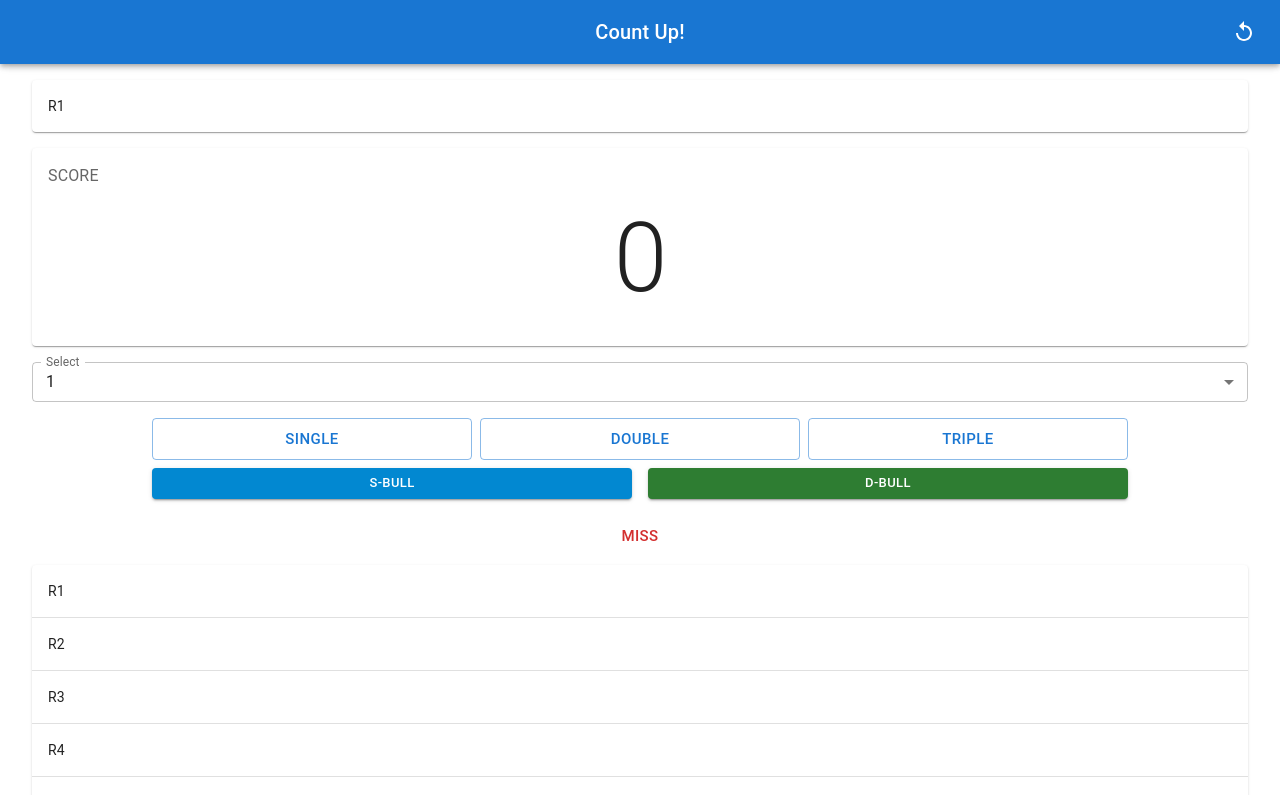
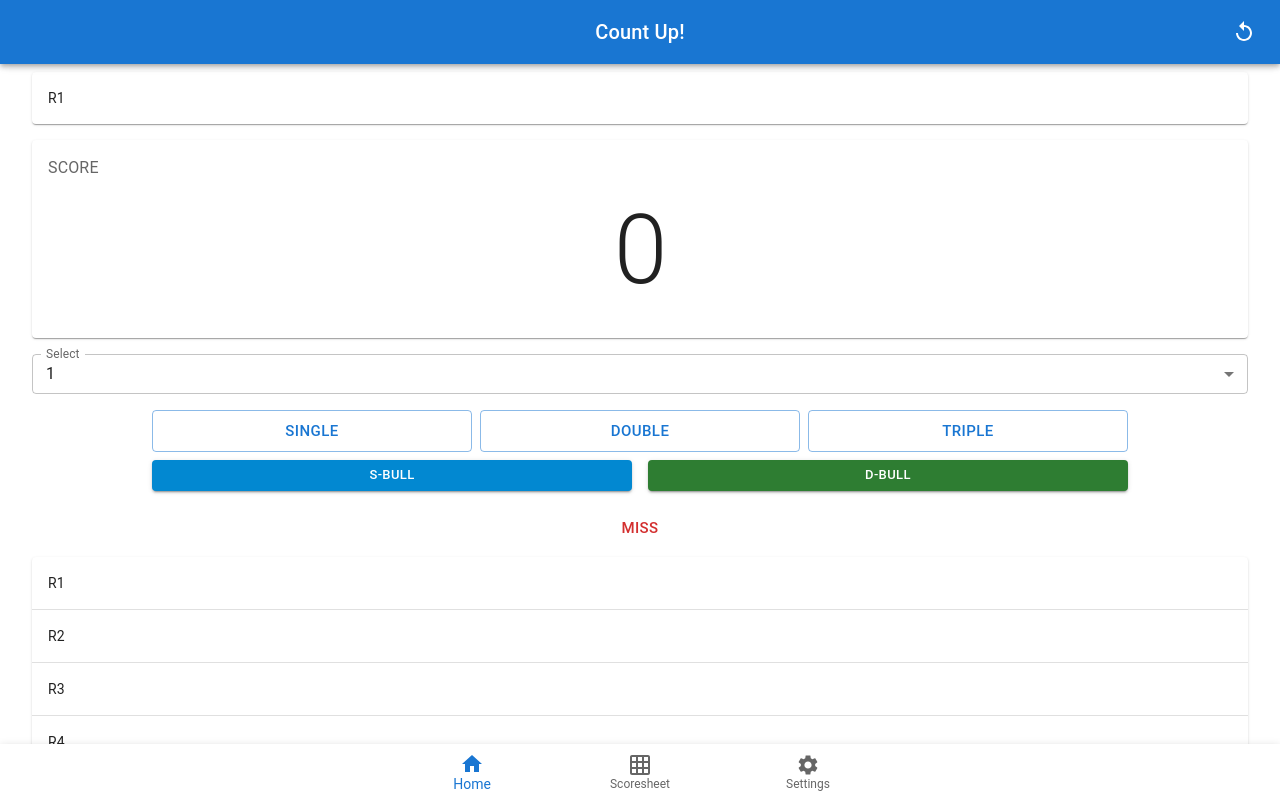
Before and after one commit to Sei-Tsushima-sti/count-up-app, a React (Create React App) app: page / in a window 1280 px wide. Shown: the top 795 px of the page. Built offline with nearby package versions, Linux system fonts and the light colour scheme.

Commit message:
タブ切り替えがうまくいかん

```diff
--- a/src/App.jsx
+++ b/src/App.jsx
@@ -1,6 +1,5 @@
 import { useState, useEffect } from "react";
 import { styled } from '@mui/material/styles';
-
 import { TopBar } from "./components/TopBar.jsx";
 import { TotalScoreCard } from "./components/TotalScoreCard.jsx";
 import { BullButtons } from "./components/BullButtons.jsx";
@@ -9,6 +8,7 @@ import { MultipleScoreButtons } from "./components/MultipleScoreButtons.jsx";
 import { MissButton } from "./components/MissButton.jsx";
 import { ResultDialog } from "./components/ResultDialog.jsx";
 import { ScoreTable, ScoreTableSingle } from "./components/ScoreTable.jsx";
+import { BottomNavi } from "./components/BottomNavi.jsx";
 
 function App() {
   // カラムで選ばれた点数（１～２０）
@@ -19,6 +19,9 @@ function App() {
 
   // リザルト表示フラグ
   const [resultOpen, setResultOpen] = useState(false);
+
+  // 現在のタブ
+  const [activePage, setActivePage] = useState(0);
 
   useEffect(() => {
     // 24投で発火
@@ -32,16 +35,29 @@ function App() {
   const MainContent = styled('main')(({ theme }) => ({
     flexGrow: 1,
     padding: theme.spacing(3),
-    marginTop: theme.mixins.toolbar.minHeight,
+    marginTop: theme.spacing(6),
+    marginBottom: theme.spacing(4),
   }));
 
-  return (<MainContent>
-    <ScoreTableSingle
-      scoreSheet={scoreSheet} />
+  // タブ切り替え
+  const renderActivePage = (activePage) => {
+    if (activePage == "0") {
+      console.log("00");
+    }
+    if (activePage == 1) {
+      console.log("11");
+    }
+  }
+
+  return (<>
     <TopBar
       scoreSheet={scoreSheet}
       setScoreSheet={setScoreSheet}
     />
+    <MainContent>
+      <ScoreTableSingle
+        scoreSheet={scoreSheet} />
+
       <TotalScoreCard scoreSheet={scoreSheet} />
       <ScoreInputColumn
         selectedScore={selectedScore}
@@ -67,7 +83,13 @@ function App() {
         setScoreSheet={setScoreSheet}
       />
       <ScoreTable scoreSheet={scoreSheet} />
-  </MainContent>);
+    </MainContent>
+    {renderActivePage()}
+
+    <BottomNavi
+      activePage={activePage}
+      setActivePage={setActivePage} />
+  </>);
 }
 
 export default App;
--- /dev/null
+++ b/src/components/BottomNavi.jsx
@@ -0,0 +1,39 @@
+import { useState } from 'react';
+import Box from '@mui/material/Box';
+import BottomNavigation from '@mui/material/BottomNavigation';
+import BottomNavigationAction from '@mui/material/BottomNavigationAction';
+import RestoreIcon from '@mui/icons-material/Restore';
+import FavoriteIcon from '@mui/icons-material/Favorite';
+import LocationOnIcon from '@mui/icons-material/LocationOn';
+import Paper from '@mui/material/Paper';
+import GridOnIcon from '@mui/icons-material/GridOn';
+import HomeIcon from '@mui/icons-material/Home';
+import SettingsIcon from '@mui/icons-material/Settings';
+
+export const BottomNavi = (props) => {
+    const { activePage, setActivePage } = props;
+    return (
+        <Box
+            sx={{
+                width: '100%',      // 幅を画面全体に広げる
+                position: 'fixed',  // 位置を固定する
+                bottom: 0,          // 画面下部に配置
+                left: 0,            // 左端に配置 (right: 0 と合わせて幅一杯にする)
+                right: 0,           // 右端に配置
+                zIndex: (theme) => theme.zIndex.appBar,
+                boxShadow: 3, // Boxに影をつける場合
+            }}>
+            <BottomNavigation
+                showLabels
+                value={activePage}
+                onChange={(event, newValue) => {
+                    setActivePage(newValue);
+                }}
+            >
+                <BottomNavigationAction label="Home" icon={<HomeIcon />} />
+                <BottomNavigationAction label="Scoresheet" icon={<GridOnIcon />} />
+                <BottomNavigationAction label="Settings" icon={<SettingsIcon />} />
+            </BottomNavigation>
+        </Box>
+    );
+}
```
Also changed, not shown: 3 other files (tests, documents, lock files or other folders). Lines whose indentation alone changed are shown as unchanged.
